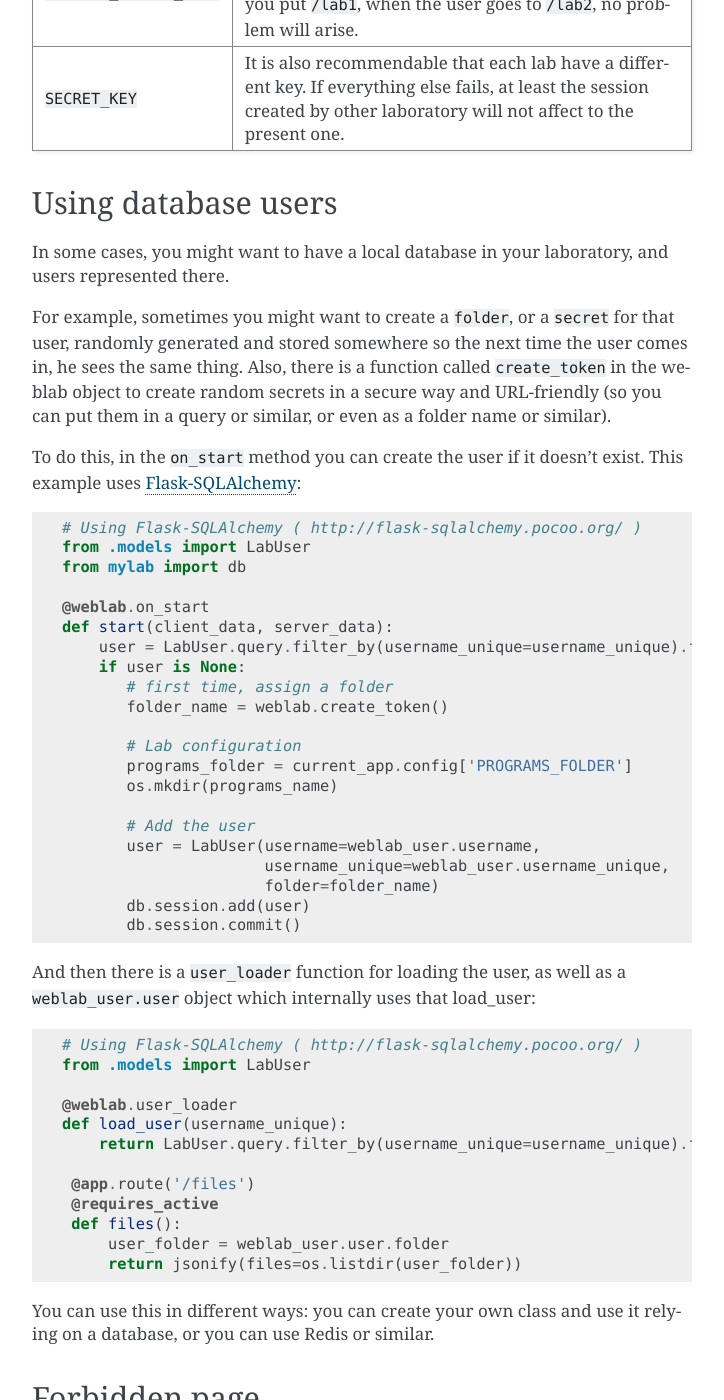
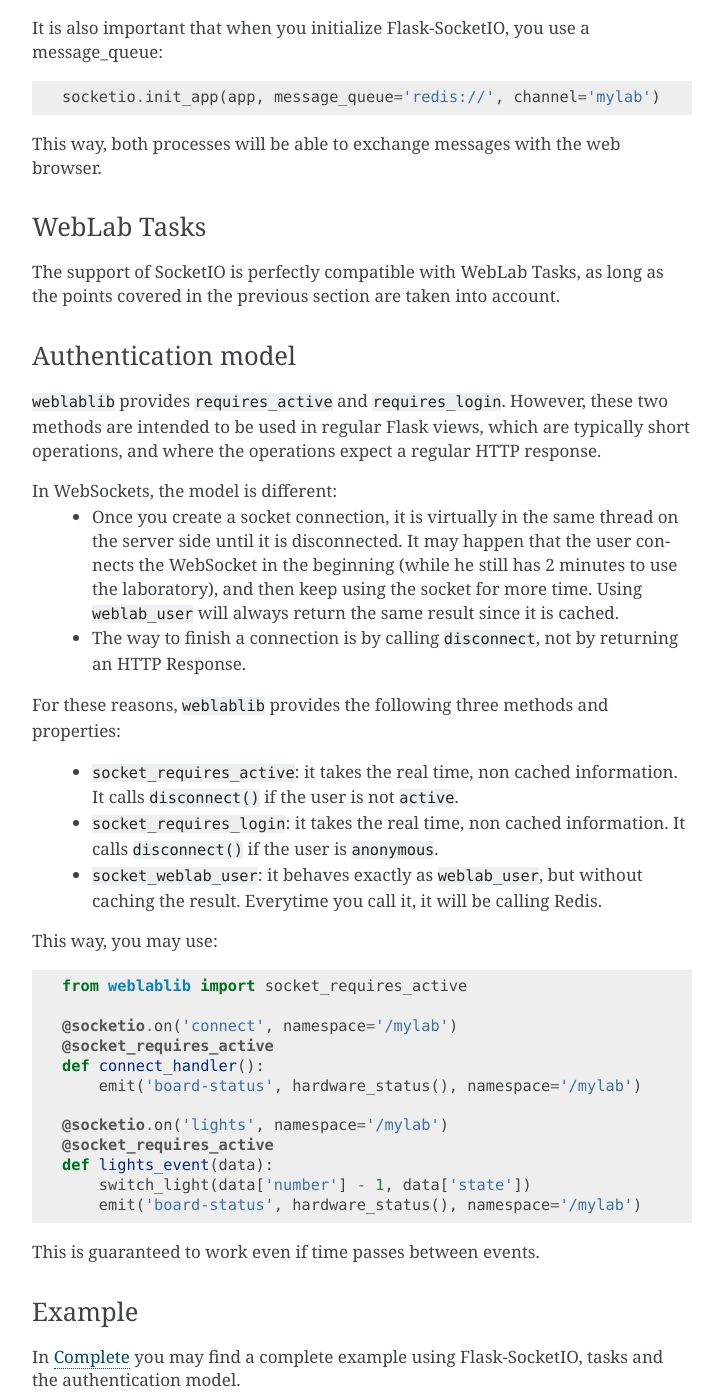
Before and after one commit to weblabdeusto/weblablib, a Sphinx documentation site: the page built from docs/source/advanced.rst, in a window 1280 px wide and 1400 px high, scrolled down 3124 px. Shown: the whole window, without its empty margins (388-1112 px from the left). Built offline with Sphinx 7.4.7, drawn with Linux system fonts in a browser that asks for light colours; some of the changed text lies outside the part shown.

Commit message:
Add Flask-SocketIO documentation

```diff
--- a/docs/source/advanced.rst
+++ b/docs/source/advanced.rst
@@ -115,7 +115,91 @@ so as to not consume time of other users, and avoid starting tasks when the
 WebSockets with Flask-SocketIO
 ------------------------------
 
-asdf
+WebSockets are a technology that allows the server to *push* data to the client. This is very interesting from the remote laboratory perspective: you can push data from the server to the client, which is something that you may want many circumstances.
+
+So as to support ``Flask-SocketIO``, there are a couple of things you have to take into account, though:
+
+Threading model
+^^^^^^^^^^^^^^^
+
+``weblablib`` by default relies on the classic threading model, while ``Flask-SocketIO`` relies on gevent or eventlet. This means that, in a regular app you can simply do:
+
+.. code-block:: bash
+
+   $ flask run
+
+And it will run the threads, in the case of using ``Flask-SocketIO`` you must configure ``WEBLAB_NO_THREAD=True`` and run two separate processes. The first one, for cleaning resources and running tasks:
+
+.. code-block:: bash
+
+   $ flask weblab loop
+
+The second one, a modified version of ``flask run``, which is a simple script stored in a file such as ``run_debug.py`` like:
+
+.. code-block:: python
+
+	from gevent import monkey
+	monkey.patch_all()
+
+	import os
+	from mylab import create_app, socketio
+	app = create_app('development')
+	socketio.run(app)
+
+This way, one process will be running with ``gevent`` model, while ``flask weblab loop`` will behave as usual.
+
+It is also important that when you initialize Flask-SocketIO, you use a message_queue:
+
+.. code-block:: python
+
+   socketio.init_app(app, message_queue='redis://', channel='mylab')
+
+This way, both processes will be able to exchange messages with the web browser.
+
+WebLab Tasks
+^^^^^^^^^^^^
+
+The support of SocketIO is perfectly compatible with WebLab Tasks, as long as the points covered in the previous section are taken into account.
+
+Authentication model
+^^^^^^^^^^^^^^^^^^^^
+
+``weblablib`` provides ``requires_active`` and ``requires_login``. However, these two methods are intended to be used in regular Flask views, which are typically short operations, and where the operations expect a regular HTTP response.
+
+In WebSockets, the model is different:
+ * Once you create a socket connection, it is virtually in the same thread on the server side until it is disconnected. It may happen that the user connects the WebSocket in the beginning (while he still has 2 minutes to use the laboratory), and then keep using the socket for more time. Using ``weblab_user`` will always return the same result since it is cached.
+ * The way to finish a connection is by calling ``disconnect``, not by returning an HTTP Response.
+
+For these reasons, ``weblablib`` provides the following three methods and properties:
+
+ * ``socket_requires_active``: it takes the real time, non cached information. It calls ``disconnect()`` if the user is not ``active``.
+ * ``socket_requires_login``: it takes the real time, non cached information. It calls ``disconnect()`` if the user is ``anonymous``.
+ * ``socket_weblab_user``: it behaves exactly as ``weblab_user``, but without caching the result. Everytime you call it, it will be calling Redis.
+
+This way, you may use:
+
+.. code-block:: python
+
+   from weblablib import socket_requires_active
+
+   @socketio.on('connect', namespace='/mylab')
+   @socket_requires_active
+   def connect_handler():
+       emit('board-status', hardware_status(), namespace='/mylab')
+
+   @socketio.on('lights', namespace='/mylab')
+   @socket_requires_active
+   def lights_event(data):
+       switch_light(data['number'] - 1, data['state'])
+       emit('board-status', hardware_status(), namespace='/mylab')
+
+This is guaranteed to work even if time passes between events.
+
+
+Example
+^^^^^^^
+
+In :ref:`examples_complete` you may find a complete example using Flask-SocketIO, tasks and the authentication model.
 
 Multiple laboratories in the same server
 ----------------------------------------
--- a/docs/source/examples.rst
+++ b/docs/source/examples.rst
@@ -29,6 +29,8 @@ This example is explained in detail in the folder itself. However, the highlight
  * It shows a ``flask clean-resources`` script.
  * It comes with a ``gunicorn_start.sh`` and ``wsgi_app.py`` script, that you can see for how to deploy the laboratory.
 
+.. _examples_complete:
+
 Complete
 --------
 
```
Also changed, not shown: README.md (+2 -2 lines).
